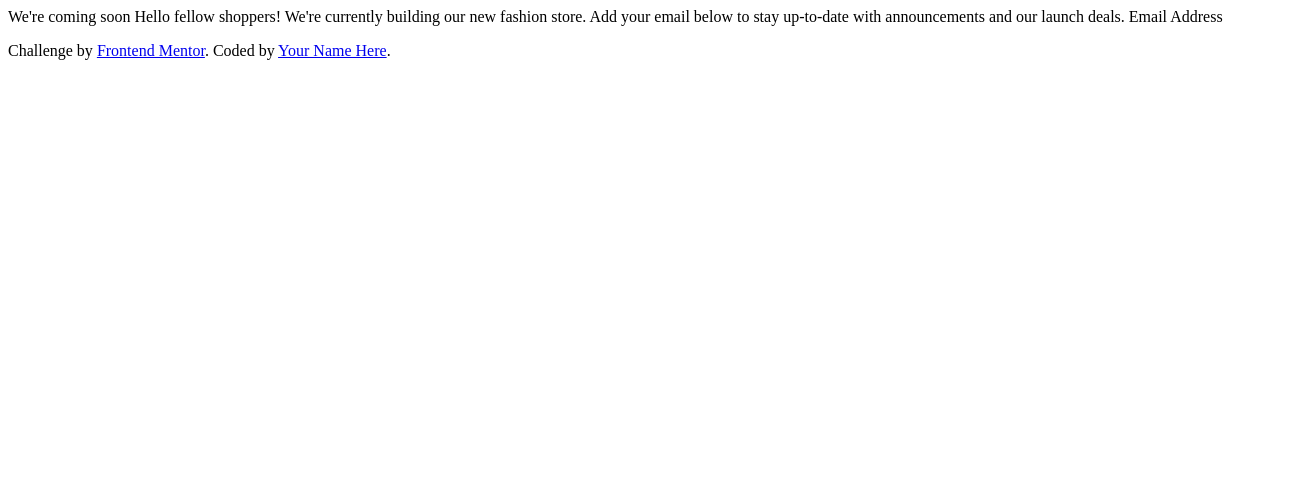
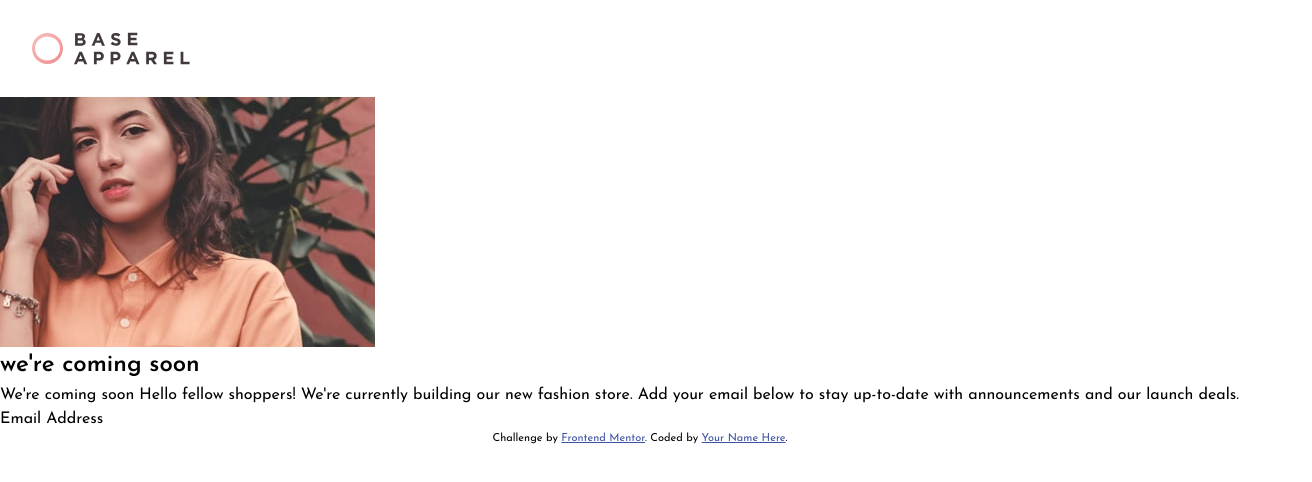
Before and after one commit to iprinceroyy/base-apparel, a plain HTML site: page index.html in a window 1280 px wide. Shown: the whole page, 1312 px wide, since content can reach past the window. Drawn offline with Linux system fonts and the light colour scheme.

Commit message:
image & logo designed

```diff
--- a/css/reset-style.css
+++ b/css/reset-style.css
@@ -0,0 +1,97 @@
+/* --------------------
+        Reset
+--------------------- */
+
+
+/* Box sizing */
+
+*,
+*::before,
+*::after {
+    box-sizing: border-box;
+}
+
+
+/* Remove default margin */
+
+body,
+h1,
+h2,
+h3,
+h4,
+h5,
+p,
+figure,
+blockquote,
+dl,
+dd {
+    margin: 0;
+    padding: 0;
+}
+
+
+/* Remove list styles on ul. ol elementswith a list role */
+
+ul[role="list"],
+ol[role="list"] {
+    list-style: none;
+}
+
+
+/* Set core root defaults */
+
+html:focus-within {
+    scroll-behavior: smooth;
+}
+
+
+/* Set core body defaults */
+
+body {
+    min-height: 100vh;
+    -webkit-text-rendering: optimizeSpeed;
+    text-rendering: optimizeSpeed;
+}
+
+
+/* A elements that don't have class get default styles */
+
+a:not([class]) {
+    text-decoration-skip-ink: auto;
+}
+
+
+/* Make images easier to work with */
+
+img,
+picture {
+    max-width: 100%;
+    display: block;
+}
+
+
+/* Inherit fonts for inputs and buttons */
+
+input,
+button,
+textarea,
+select {
+    font: inherit;
+}
+
+
+/* Remove all animations, transitions and smooth scroll for people that prefer not to see them */
+
+@media (prefers-reduced-motion: reduce) {
+    html:focus-within {
+        scroll-behavior: auto;
+    }
+    *,
+    *::before,
+    *::after {
+        animation-duration: 0.01ms !important;
+        animation-iteration-count: 1 !important;
+        transition-duration: 0.01ms !important;
+        scroll-behavior: smooth;
+    }
+}
--- a/css/style.css
+++ b/css/style.css
@@ -1,3 +1,40 @@
+@import url('https://fonts.googleapis.com/css2?family=Josefin+Sans:wght@300;400;600&display=swap');
+:root {
+    /* colors */
+    --desaturated-red: hsl(0, 36%, 70%);
+    --soft-red: hsl(0, 93%, 68%);
+    --dark-grayish-red: hsl(0, 6%, 24%);
+    /* font size */
+    --fs: 16px;
+    /* font weights */
+    --fw-300: 300;
+    --fw-400: 400;
+    --fw-600: 600;
+    /* font-family */
+    --ff-sans-josefin: "Josefin Sans", sans-serif;
+}
+
+body {
+    font-size: var(--fs);
+    font-family: var(--ff-sans-josefin);
+    line-height: 1.5;
+}
+
+.container {
+    display: flex;
+    flex-direction: column;
+}
+
+.container .logo {
+    width: 100%;
+    margin: 2rem;
+}
+
+.container .img-mobile {
+    width: 100%;
+    height: auto;
+}
+
 .attribution {
     font-size: 11px;
     text-align: center;
--- a/index.html
+++ b/index.html
@@ -8,19 +8,30 @@
 
     <link rel="icon" type="image/png" sizes="32x32" href="./assets/images/favicon-32x32.png">
 
-    <title>Frontend Mentor | Base Apparel coming soon page</title>
+    <!-- CSS Reset File -->
+    <link rel="stylesheet" href="css/reset-style.css" />
 
-    <!-- Feel free to remove these styles or customise in your own stylesheet 👍 -->
+    <!-- CSS Main File -->
+    <link rel="stylesheet" href="css/style.css" />
+
+    <title>Base Apparel coming soon page</title>
 
 </head>
 
 <body>
 
-    <main class="container"></main>
+    <main class="container">
+        <div class="logo"><img src="assets/images/logo.svg" alt="Brand Logo" /></div>
 
+        <div class="img-mobile"><img src="assets/images/hero-mobile.jpg" /></div>
 
+        <section class="description">
+            <h1>we're coming soon</h1>
+            <p>We're coming soon Hello fellow shoppers! We're currently building our new fashion store. Add your email below to stay up-to-date with announcements and our launch deals. Email Address
+            </p>
+        </section>
+    </main>
 
-    We're coming soon Hello fellow shoppers! We're currently building our new fashion store. Add your email below to stay up-to-date with announcements and our launch deals. Email Address
 
     <footer>
         <p class="attribution">
```
